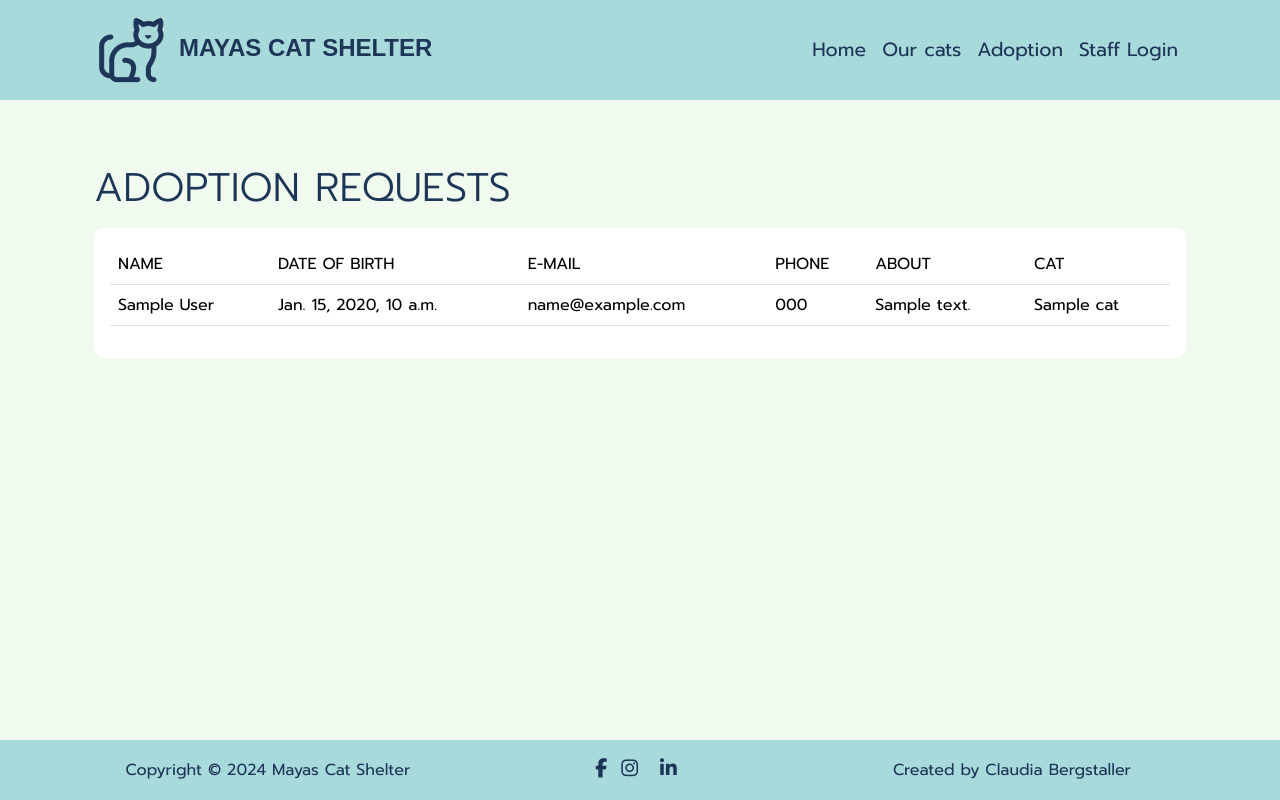
After one commit to ClaudiaInSweden/mayas_cat_shelter, a Django app: template templates/adoption_request.html in a window 1280 px wide. The commit adds this page. Run offline with Django 3.2, Linux system fonts and the light colour scheme; the template is opened without the code that fills it: most values are stand-ins (such as "Sample title", 1, 10 or a date in 2020); some libraries are stand-ins or nearby versions; some web fonts are replaced.

Commit message:
Create adopterslist view and template

```diff
--- a/cats/urls.py
+++ b/cats/urls.py
@@ -10,5 +10,6 @@ urlpatterns = [
     path('update-cat/<str:pk>/', views.updateCat, name='update-cat'),
     path('delete-cat/<str:pk>/', views.deleteCat, name='delete-cat'),
     path('rules/', views.rules, name='rules'),
-    path('administration/', views.administration, name='administration')
+    path('administration/', views.administration, name='administration'),
+    path('adopters-list/', views.adoptersList, name='adopters-list')
 ]
--- a/static/css/style.css
+++ b/static/css/style.css
@@ -285,6 +285,7 @@ th {
   gap: 5px;
 }
 
+
 @media screen and (max-width: 768px) {
   .logotype {
     display: none;
--- /dev/null
+++ b/templates/adoption_request.html
@@ -0,0 +1,44 @@
+{% extends 'base.html' %}
+{% load static %}
+{% load bootstrap5 %}
+{% bootstrap_css %}
+{% bootstrap_javascript %}
+{% load crispy_forms_tags %}
+
+{% block content %}
+
+<main>
+    <section class="py-5">
+        <div class="container mt-3">
+            <h1 class="fw-light">Adoption Requests</h1>
+        </div>
+        <div class="container mt-3">
+            <div class="row">
+            </div>
+            <div class="card card-body">
+                <table class="table">
+                    <tr>
+                        <th>Name</th>
+                        <th>Date of Birth</th>
+                        <th>E-Mail</th>
+                        <th>Phone</th>
+                        <th>About</th>
+                        <th>Cat</th>
+                    </tr>
+                    {% for adoption in adoptionlist %}
+                    <tr>
+                        <td>{{ adoption.full_name }}</td>
+                        <td>{{ adoption.date_of_birth }}</td>
+                        <td>{{ adoption.email }}</td>
+                        <td>{{ adoption.phone }}</td>
+                        <td>{{ adoption.about_you }}</td>
+                        <td>{{ adoption.cat.name }}</td>
+                    </tr>
+                    {% endfor %}
+                </table>
+            </div>
+        </div>
+        </div>
+    </section>
+</main>
+{% endblock %}
--- a/templates/base.html
+++ b/templates/base.html
@@ -67,6 +67,7 @@
         {% if user.is_staff %}
           <li class="nav-item">
           <a class="nav-link" href="{% url 'administration' %}">Administration</a>
+          <a class="nav-link" href="{% url 'adopters-list' %}">Requests</a>
         </li>
         {% endif %}
           {% if user.is_authenticated %}
```
Also changed, not shown: cats/views.py (+12 -3 lines).
